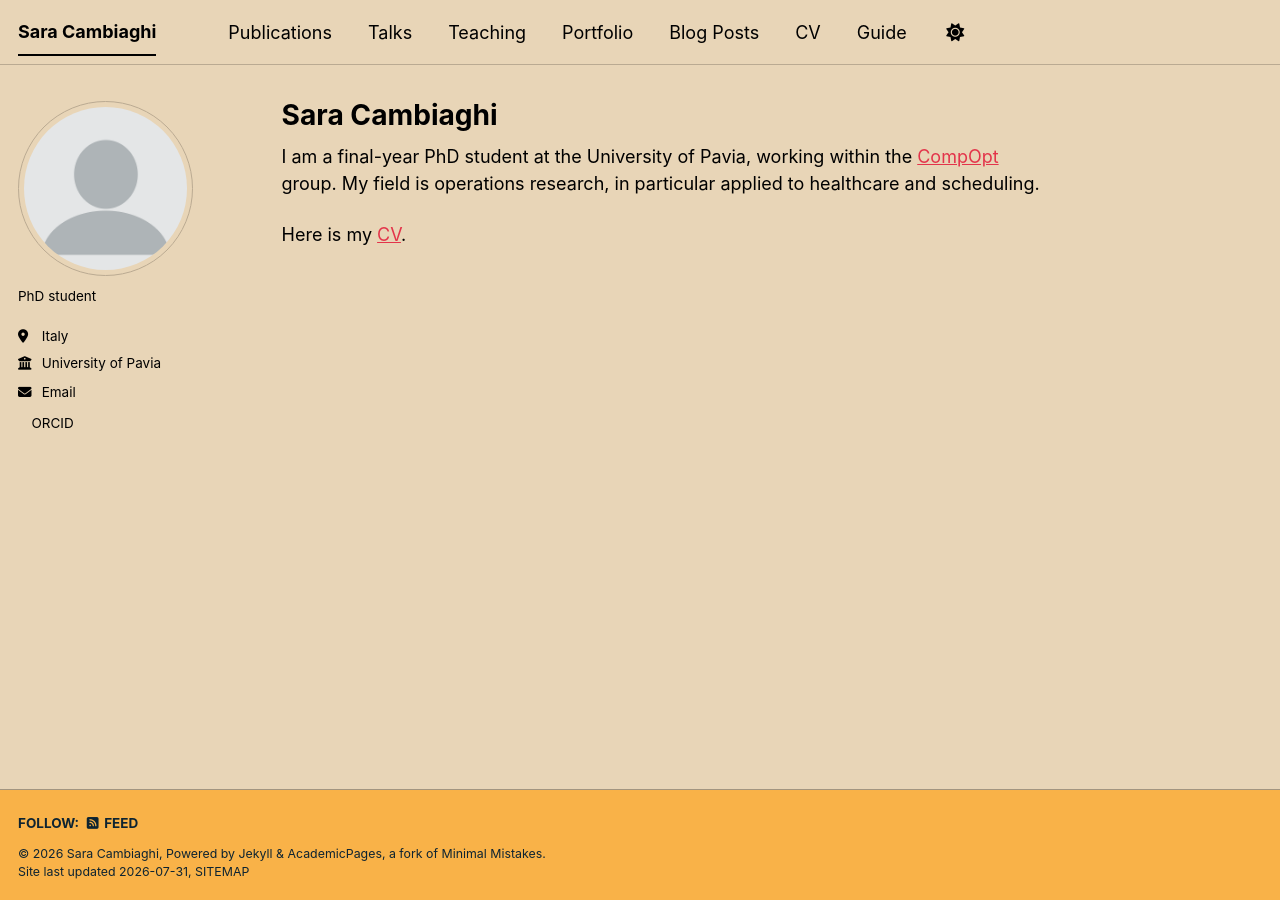
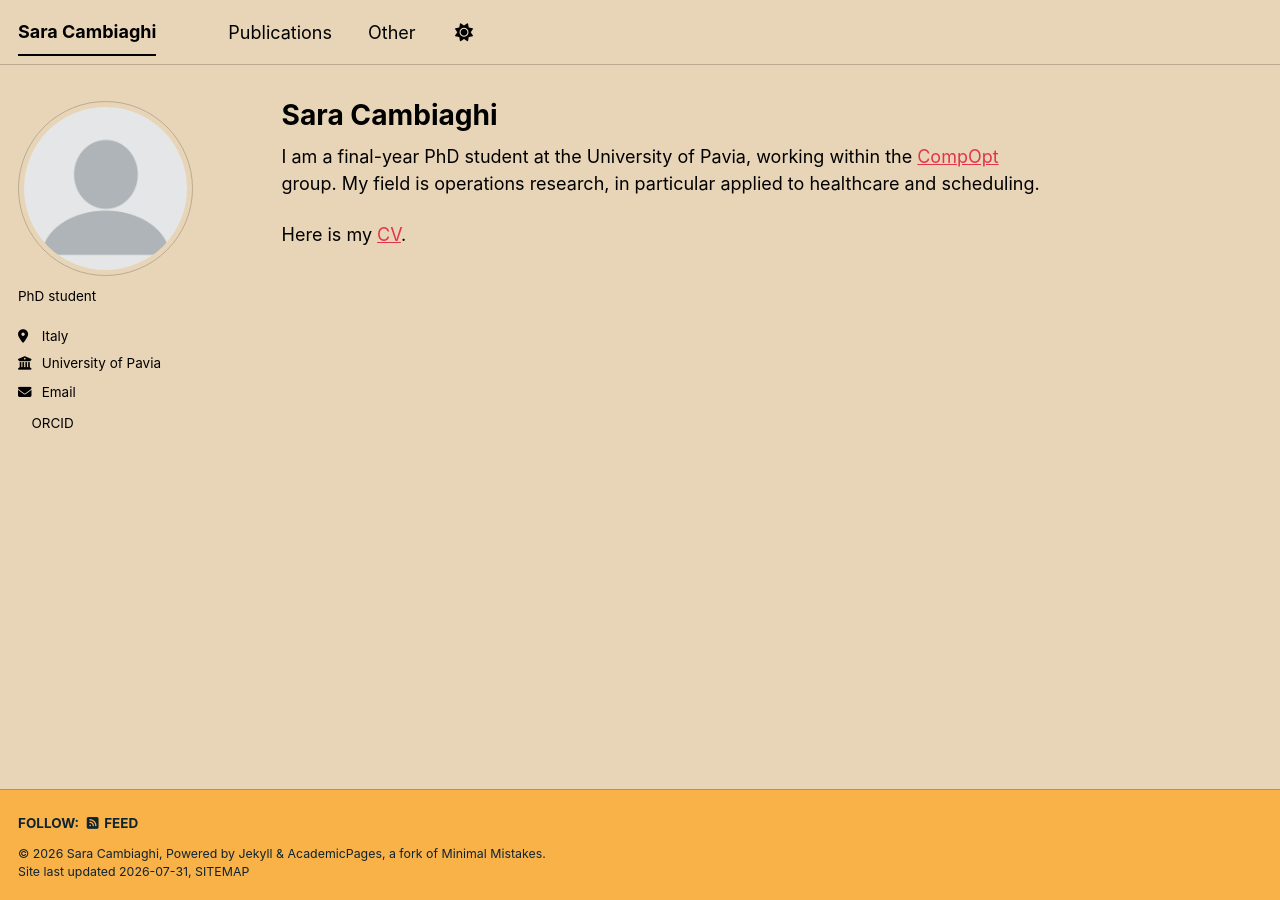
Before and after one commit to SaraCambiaghi/SaraCambiaghi.github.io, a Jekyll site: the page built from _pages/about.md, in a window 1280 px wide. Built offline with Jekyll 4.4.1, drawn with Linux system fonts in a browser that asks for light colours; a style sheet for code colours, icons or effects is not loaded.

Commit message:
Update navigation.yml

```diff
--- a/_data/navigation.yml
+++ b/_data/navigation.yml
@@ -10,24 +10,5 @@
 main:
   - title: "Publications"
     url: /publications/
-
-  - title: "Talks"
-    url: /talks/
-
-  - title: "Teaching"
-    url: /teaching/
-
-  - title: "Portfolio"
-    url: /portfolio/
-
-  - title: "Blog Posts"
-    url: /year-archive/
-
-  - title: "CV"
-    url: /cv/
-
-  # - title: "CV"
-  #   url: /cv-json/
-
-  - title: "Guide"
-    url: /markdown/
+  - title: "Other"
+    url: /other/
```
